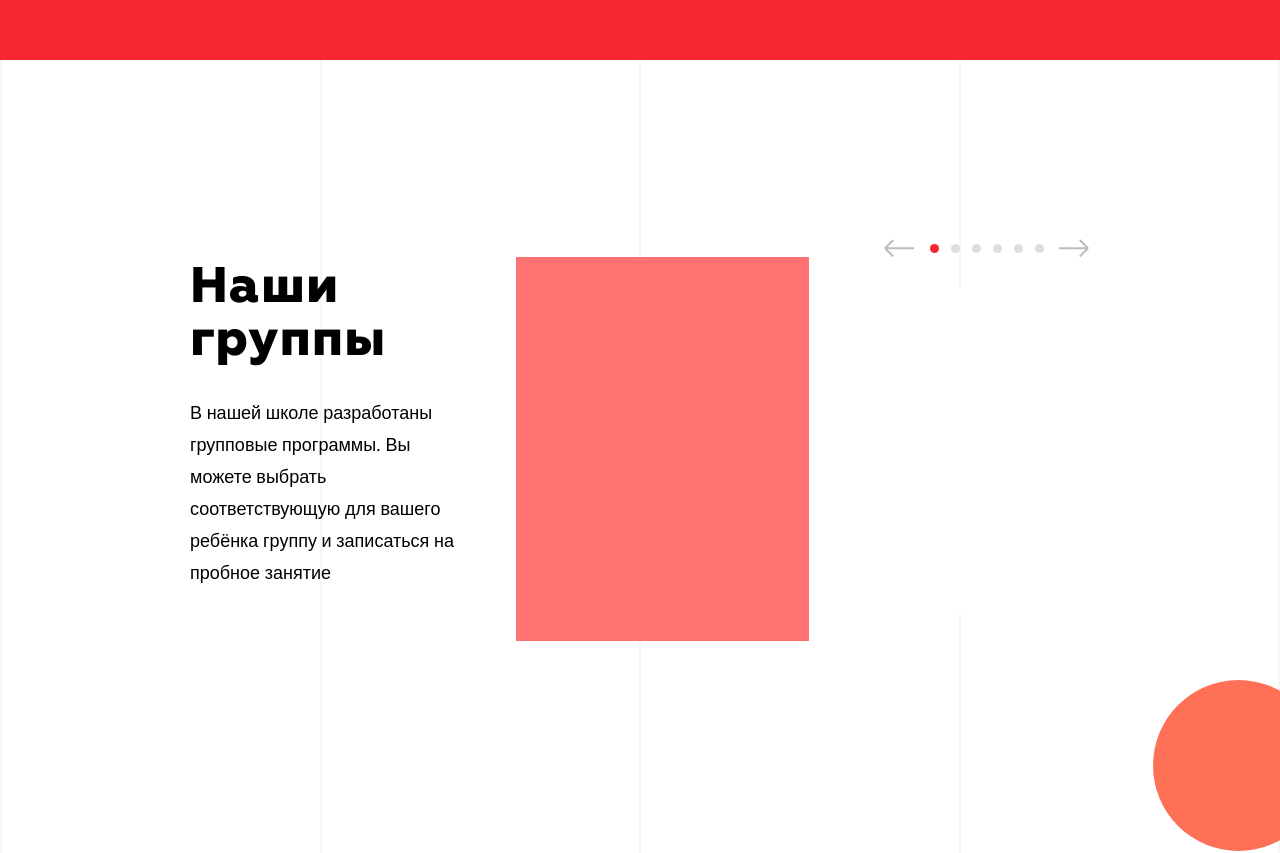
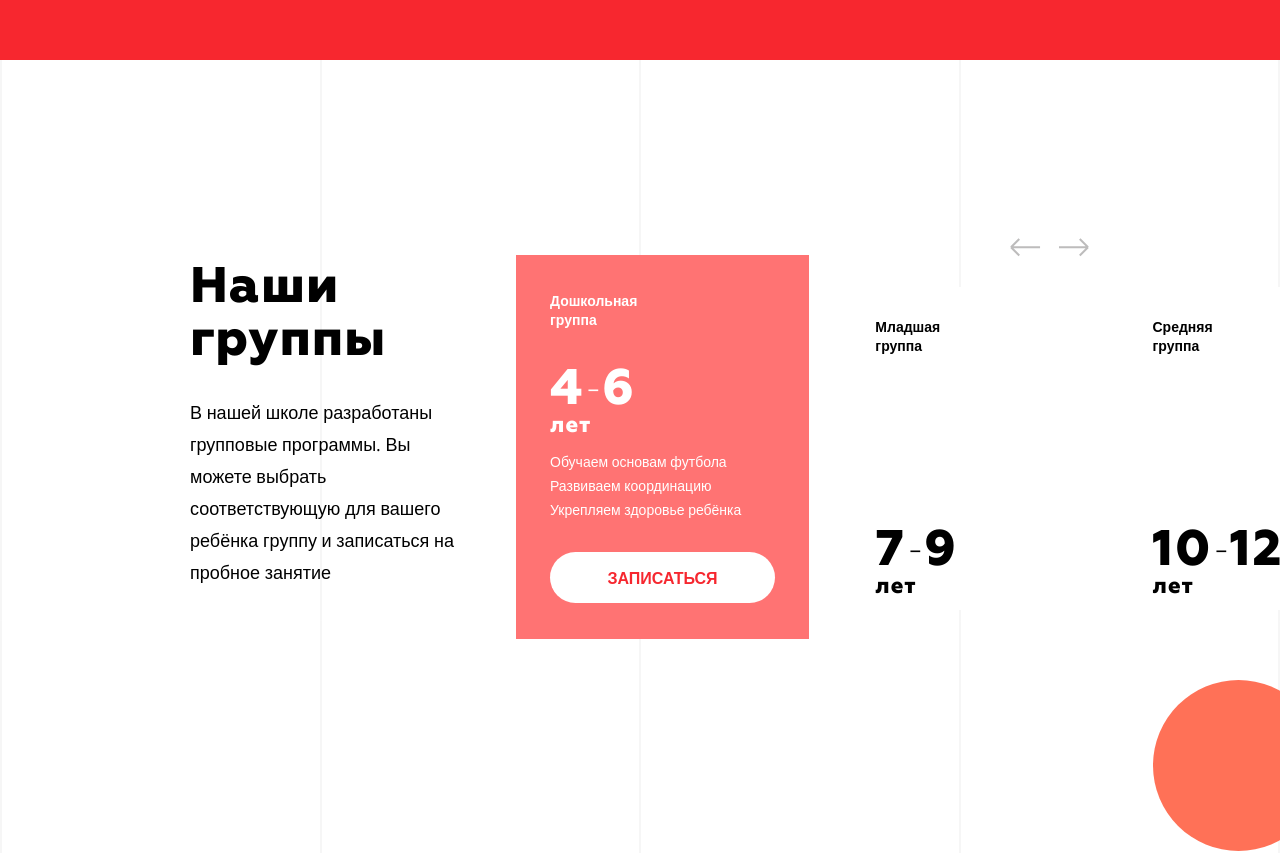
Before and after one commit to savva200197531/serv1ce, a React (Create React App) app: page / in a window 1280 px wide. Shown: the top 853 px of the page. Built offline with nearby package versions, Linux system fonts and the light colour scheme; grey boxes are pictures that could not be loaded.

Commit message:
Finish slider.

```diff
--- a/public/data/groups-slider.json
+++ b/public/data/groups-slider.json
@@ -1,65 +1,65 @@
 [
   {
-    "slide-bg": "assets/images/slider-groups-img1.svg",
-    "slide-title": "Дошкольная группа",
-    "slide-age-start": 4,
-    "slide-age-end": 6,
-    "slide-description": [
+    "slideBg": "assets/images/slider-groups-img1.svg",
+    "slideTitle": "Дошкольная группа",
+    "slideAgeStart": 4,
+    "slideAgeEnd": 6,
+    "slideDescription": [
       "Обучаем основам футбола",
       "Развиваем координацию",
       "Укрепляем здоровье ребёнка"
     ]
   },
   {
-    "slide-bg": "assets/images/slider-groups-img2.svg",
-    "slide-title": "Младшая группа",
-    "slide-age-start": 7,
-    "slide-age-end": 9,
-    "slide-description": [
+    "slideBg": "assets/images/slider-groups-img2.svg",
+    "slideTitle": "Младшая группа",
+    "slideAgeStart": 7,
+    "slideAgeEnd": 9,
+    "slideDescription": [
       "Укрепляем здоровье ребёнка",
       "Развиваем координацию",
       "Обучаем основам футбола"
     ]
   },
   {
-    "slide-bg": "assets/images/slider-groups-img3.svg",
-    "slide-title": "Средняя группа",
-    "slide-age-start": 10,
-    "slide-age-end": 12,
-    "slide-description": [
+    "slideBg": "assets/images/slider-groups-img3.svg",
+    "slideTitle": "Средняя группа",
+    "slideAgeStart": 10,
+    "slideAgeEnd": 12,
+    "slideDescription": [
       "Обучаем основам футбола",
       "Укрепляем здоровье ребёнка",
       "Развиваем координацию"
     ]
   },
   {
-    "slide-bg": "assets/images/slider-groups-img3.svg",
-    "slide-title": "Средняя группа",
-    "slide-age-start": 10,
-    "slide-age-end": 12,
-    "slide-description": [
+    "slideBg": "assets/images/slider-groups-img3.svg",
+    "slideTitle": "Средняя группа",
+    "slideAgeStart": 10,
+    "slideAgeEnd": 12,
+    "slideDescription": [
       "Обучаем основам футбола",
       "Укрепляем здоровье ребёнка",
       "Развиваем координацию"
     ]
   },
   {
-    "slide-bg": "assets/images/slider-groups-img3.svg",
-    "slide-title": "Средняя группа",
-    "slide-age-start": 10,
-    "slide-age-end": 12,
-    "slide-description": [
+    "slideBg": "assets/images/slider-groups-img3.svg",
+    "slideTitle": "Средняя группа",
+    "slideAgeStart": 10,
+    "slideAgeEnd": 12,
+    "slideDescription": [
       "Обучаем основам футбола",
       "Укрепляем здоровье ребёнка",
       "Развиваем координацию"
     ]
   },
   {
-    "slide-bg": "assets/images/slider-groups-img3.svg",
-    "slide-title": "Средняя группа",
-    "slide-age-start": 10,
-    "slide-age-end": 12,
-    "slide-description": [
+    "slideBg": "assets/images/slider-groups-img3.svg",
+    "slideTitle": "Средняя группа",
+    "slideAgeStart": 10,
+    "slideAgeEnd": 12,
+    "slideDescription": [
       "Обучаем основам футбола",
       "Укрепляем здоровье ребёнка",
       "Развиваем координацию"
--- a/src/components/Slider/Slider.tsx
+++ b/src/components/Slider/Slider.tsx
@@ -1,4 +1,4 @@
-import React, { ReactElement, useEffect, useState } from 'react';
+import React, { useEffect, useState } from 'react';
 import './Slider.scss'
 import axios from 'axios';
 import classNames from 'classnames';
@@ -7,6 +7,9 @@ import arrowRight from '../../assets/images/arrow-right.svg'
 
 export type SlideProps = {
   slide: any
+  className: string
+  setCounter: (value: number) => void
+  index: number
 }
 
 type Props = {
@@ -31,7 +34,6 @@ const Slider: React.FC<Props> = ({
     axios.get(url).then(res => {
       if (!res) return
       setSlides(res.data)
-      // drawSlider();
     }).finally(() => {
       setIsLoading(false)
     }).catch(error => {
@@ -53,13 +55,13 @@ const Slider: React.FC<Props> = ({
     }
   }
 
+  const isPrev = (index: number) => counter === 0 ? index === slides.length - 1 : index === counter - 1
+
+  const isNext = (index: number) => counter === slides.length - 1 ? index === 0 : index === counter + 1
+
   useEffect(() => {
     getSlides()
   }, [])
-
-  useEffect(() => {
-    console.log(counter)
-  }, [counter])
 
   if (isLoading) {
     return <div>loading</div>
@@ -79,20 +81,18 @@ const Slider: React.FC<Props> = ({
       </div>
       <div className="slides-container">
         {slides.map((slide, index: number) => (
-          <div
-            className={
-              classNames(
-                'slide',
-                { 'active': index === counter },
-                { 'prev': index === counter - 1 },
-                { 'next': index === counter + 1 }
-              )
-            }
+          <Slide
             key={index}
-            onClick={() => setCounter(index)}
-          >
-            <Slide slide={slide}/>
-          </div>
+            setCounter={setCounter}
+            index={index}
+            className={classNames(
+              'slide',
+              { 'active': index === counter },
+              { 'prev': isPrev(index) },
+              { 'next': isNext(index) }
+            )}
+            slide={slide}
+          />
         ))}
       </div>
     </div>
--- a/src/pages/main/sections/Groups/Groups.tsx
+++ b/src/pages/main/sections/Groups/Groups.tsx
@@ -20,7 +20,6 @@ const Groups: React.FC = () => {
             className="groups-slider"
             url="data/groups-slider.json"
             Slide={Slide}
-            navigation
           />
         </div>
       </div>
--- a/src/pages/main/sections/Groups/Slide.tsx
+++ b/src/pages/main/sections/Groups/Slide.tsx
@@ -3,12 +3,25 @@ import { SlideProps } from '../../../../components/Slider/Slider';
 
 const Slide: React.FC<SlideProps> = ({
                                        slide,
+  className,
+  setCounter,
+  index,
                                      }) => {
   return (
-    <div style={{
-      backgroundImage: `url('${slide['slide-bg']}')`
-    }}>
-
+    <div className={className} onClick={() => setCounter(index)}>
+      <h5 className="slide-title">{slide.slideTitle}</h5>
+      <div className="age">
+        <h2 className="slide-age-start card-title">{slide.slideAgeStart}</h2>
+        <span className="card-title-separator">-</span>
+        <h2 className="slide-age-end card-title">{slide.slideAgeEnd}</h2>
+        <span className="card-title-suffix">лет</span>
+      </div>
+      <ul className="slide-description">
+        {slide.slideDescription.map((item: string) => (
+          <li className="slide-description-item">{item}</li>
+        ))}
+      </ul>
+      <button className="white-btn">Записаться</button>
     </div>
   );
 };
--- a/src/pages/main/sections/Reviews/Reviews.tsx
+++ b/src/pages/main/sections/Reviews/Reviews.tsx
@@ -1,6 +1,8 @@
 import React from 'react';
 import './Reviews.scss';
 import avatar from '../../../../assets/images/avatar.svg'
+import Slider from '../../../../components/Slider/Slider';
+import Slide from './Slide';
 
 const Reviews: React.FC = () => {
   return (
@@ -16,7 +18,7 @@ const Reviews: React.FC = () => {
               профессионально, эффективно и разнообразно.
             </p>
             <div className="account">
-              <img className="account-avatar" src={avatar} alt="avatar" />
+              <img className="account-avatar" src={avatar} alt="avatar"/>
               <div className="account-description">
                 <h5 className="account-name">Григорий Сергеев</h5>
                 <div className="account-socials">
@@ -27,9 +29,11 @@ const Reviews: React.FC = () => {
             </div>
           </div>
 
-          <div className="videos-slider slider">
-            слайдер
-          </div>
+          <Slider
+            className="videos-slider"
+            Slide={Slide} navigation
+            url="data/videos-slider.json"
+          />
 
         </div>
       </div>
--- /dev/null
+++ b/src/pages/main/sections/Reviews/Slide.tsx
@@ -0,0 +1,15 @@
+import React from 'react';
+import { SlideProps } from '../../../../components/Slider/Slider';
+
+const Slide: React.FC<SlideProps> = ({
+                                       slide,
+  className,
+                                     }) => {
+  return (
+    <div className={className}>
+      <img className="slide-img" src="" alt="slide img" />
+    </div>
+  );
+};
+
+export default Slide;
```
Lines whose indentation alone changed are shown as unchanged.
